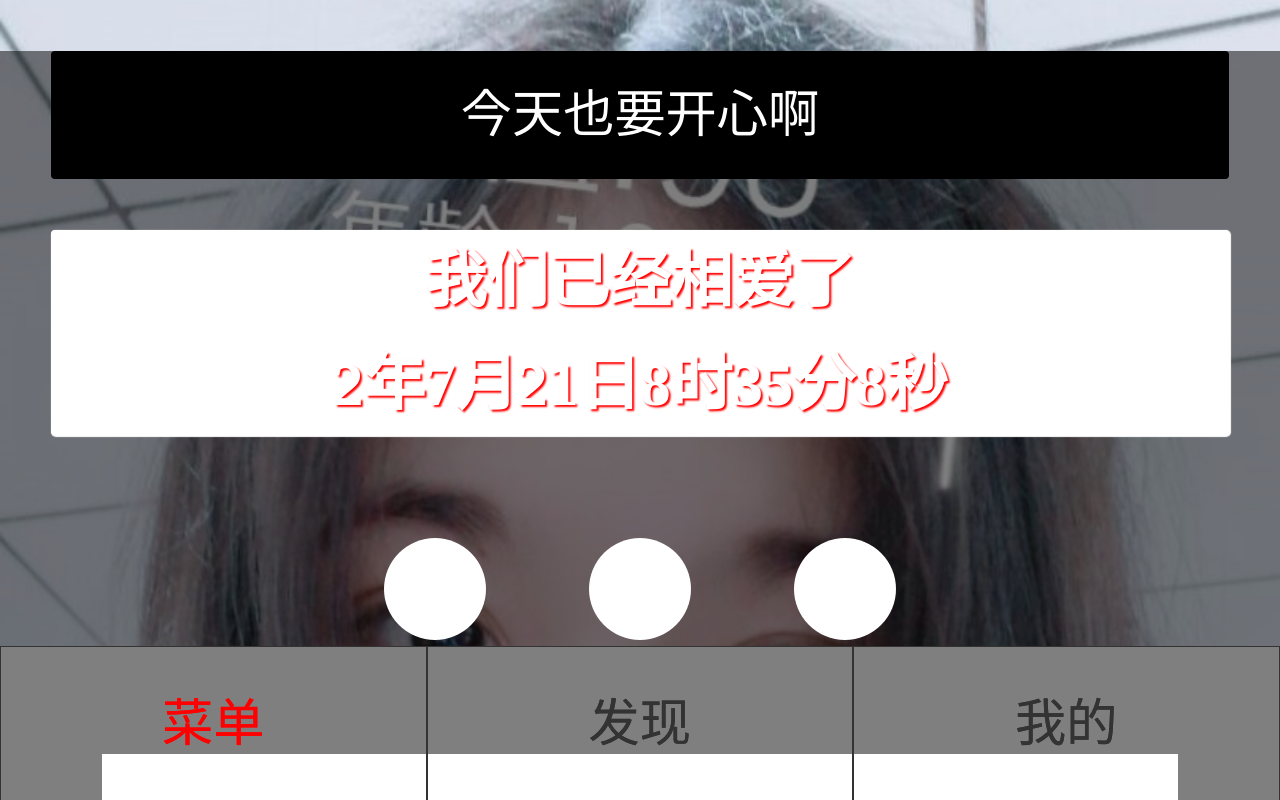
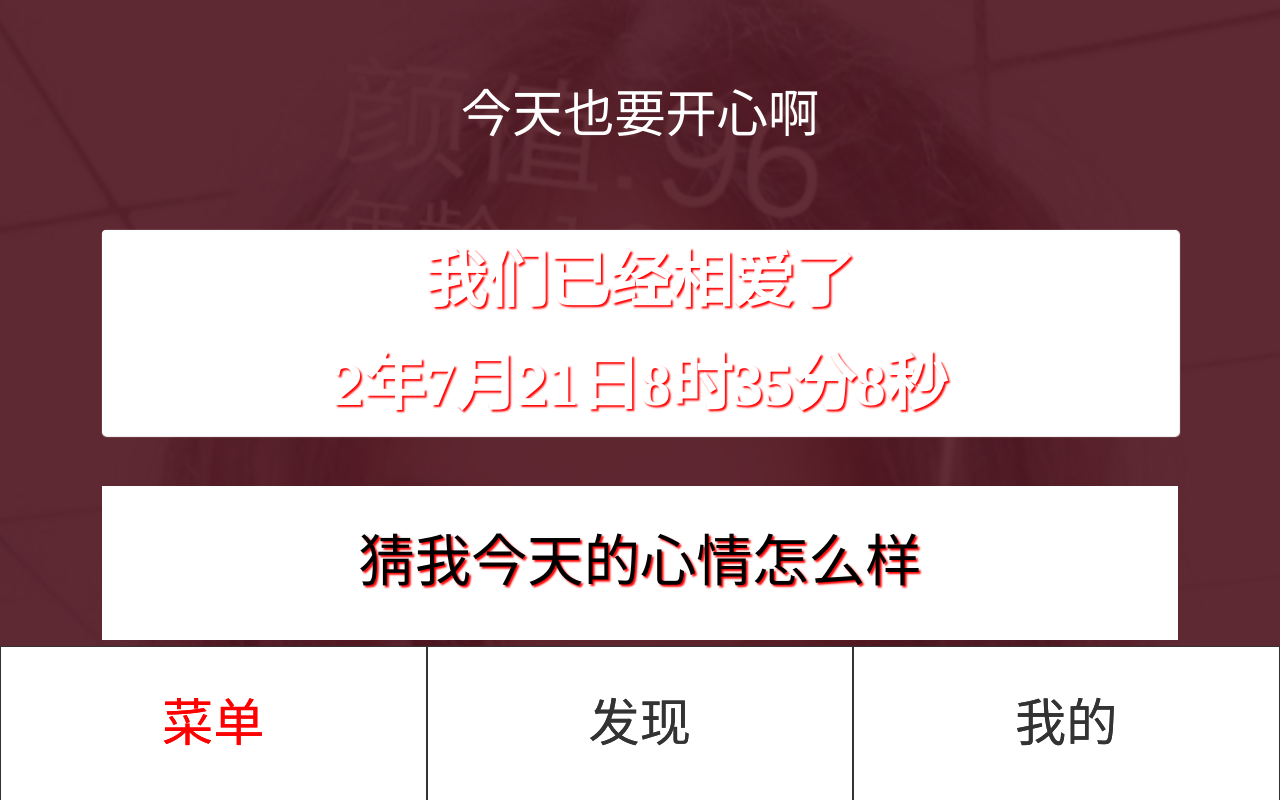
Before and after one commit to kukuboy/kitchen, a Vue app: page /#/mine in a window 1280 px wide. Built offline with nearby package versions, Linux system fonts and the light colour scheme.

Commit message:
邮件修改以及我的心情发表模块UI修改

```diff
--- a/src/components/MyFood.vue
+++ b/src/components/MyFood.vue
@@ -43,8 +43,8 @@ export default {
   methods: {
     clickP (item) {
       console.log('你点了' + item.name)
-      this.Mail('18860360510@163.com', item.name)
-      // this.Mail('1762721716@qq.com', item.name)
+      // this.Mail('18860360510@163.com', item.name)
+      this.Mail('1762721716@qq.com', item.name)
       // let mailOptions = {
       //   from: '"laogon"', // sender address
       //   to: '2294211995@qq.com', // list of receivers
--- a/src/components/MyMood.vue
+++ b/src/components/MyMood.vue
@@ -10,10 +10,10 @@
       <div>我们已经相爱了</div>
       {{love_time}}
     </div>
+    <div class="value">{{value}}</div>
     <div class="star" ref="star">
       <div class="ball" ref="ball" @click="clickB(item,index)" v-for="(item, index) in mood" :key=index></div>
     </div>
-    <div class="value">{{value}}</div>
     <textarea class="text" placeholder="今天也写点什么吧" v-model="text_value"></textarea>
     <button @click="addMood" class="button">发布</button>
   </div>
@@ -98,19 +98,22 @@ export default {
 
 <style scoped>
   #MyMood {
-    position: relative;
-    background-color: rgba(0, 0, 0, 0.5);
+    position: absolute;
+    background-color: rgba(81, 22, 32, 0.9);
+    top: 0;
+    bottom: 0;
   }
 
   #MyMood .loveTime {
-    width: 23rem;
-    margin: 1rem;
+    width: 21rem;
+    margin: 1rem 2rem;
     background-color: #FFFFFF;
     height: 4rem;
     line-height: 2rem;
     font-size: 1.2rem;
     font-weight: bold;
     border-radius: 4px;
+    -webkit-box-shadow: 1px 1px 1px 1px;
     box-shadow: 1px 1px 1px 1px;
     text-align: center;
     color: #FFFFFF;
@@ -128,7 +131,7 @@ export default {
     border-radius: 50%;
     display: inline-block;
     background-color: #FFFFFF;
-    margin: 1rem;
+    margin: 5rem 1rem;
   }
 
   #MyMood .value {
@@ -170,7 +173,6 @@ export default {
     text-align: center;
     border: 0;
     border-radius: 4px;
-    background-color: #000000;
     color: #FFFFFF;
     height: 2.5rem;
     line-height: 2.5rem;
```
